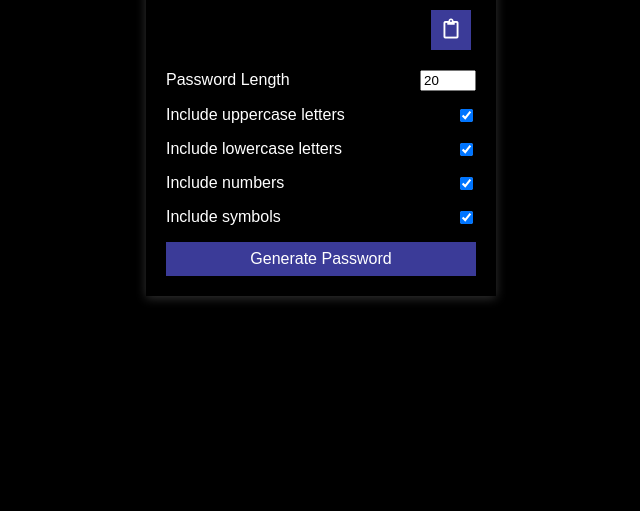
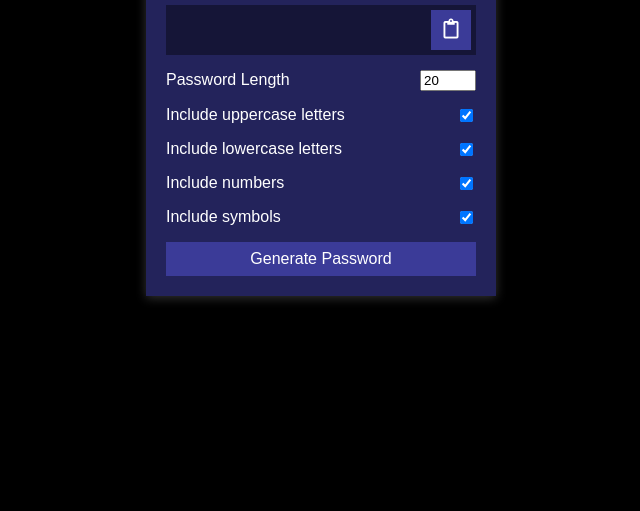
Before and after one commit to daxoron/project, a plain HTML site: page MiniProjects/password-generator/index.html in a window 1280 px wide. Shown: the part 289-800 px from the top of the page, without its empty margins (319-959 px from the left). Drawn offline with Linux system fonts and the light colour scheme; a web font is replaced by a local one.

Commit message:
Update style.css

```diff
--- a/MiniProjects/password-generator/style.css
+++ b/MiniProjects/password-generator/style.css
@@ -24,7 +24,7 @@ h2 {
 }
 
 .container {
-  background-color: #000000;
+  background-color: #23235b;
   box-shadow: 0px 2px 10px rgba(255, 255, 255, 0.2);
   padding: 20px;
   width: 350px;
```
